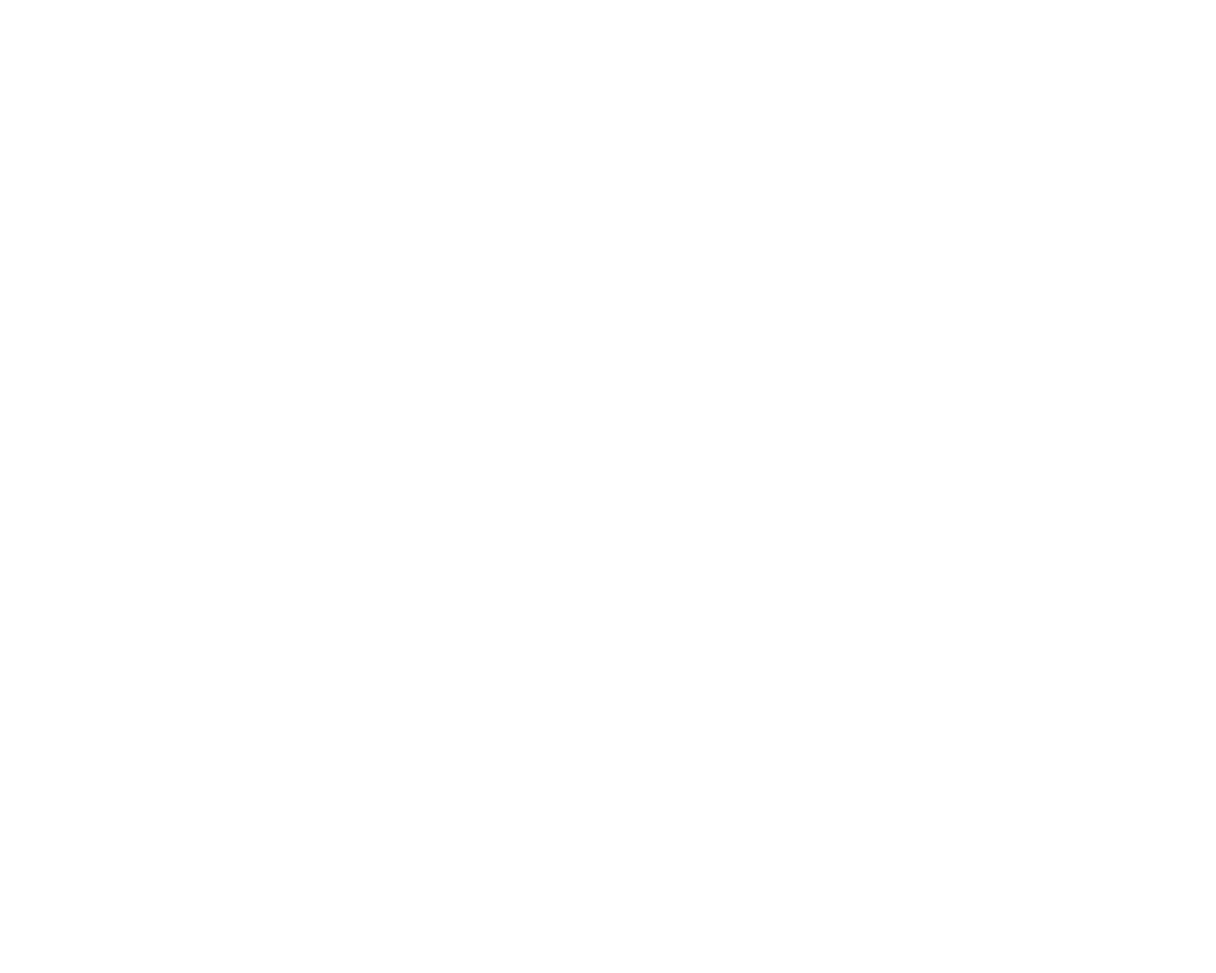
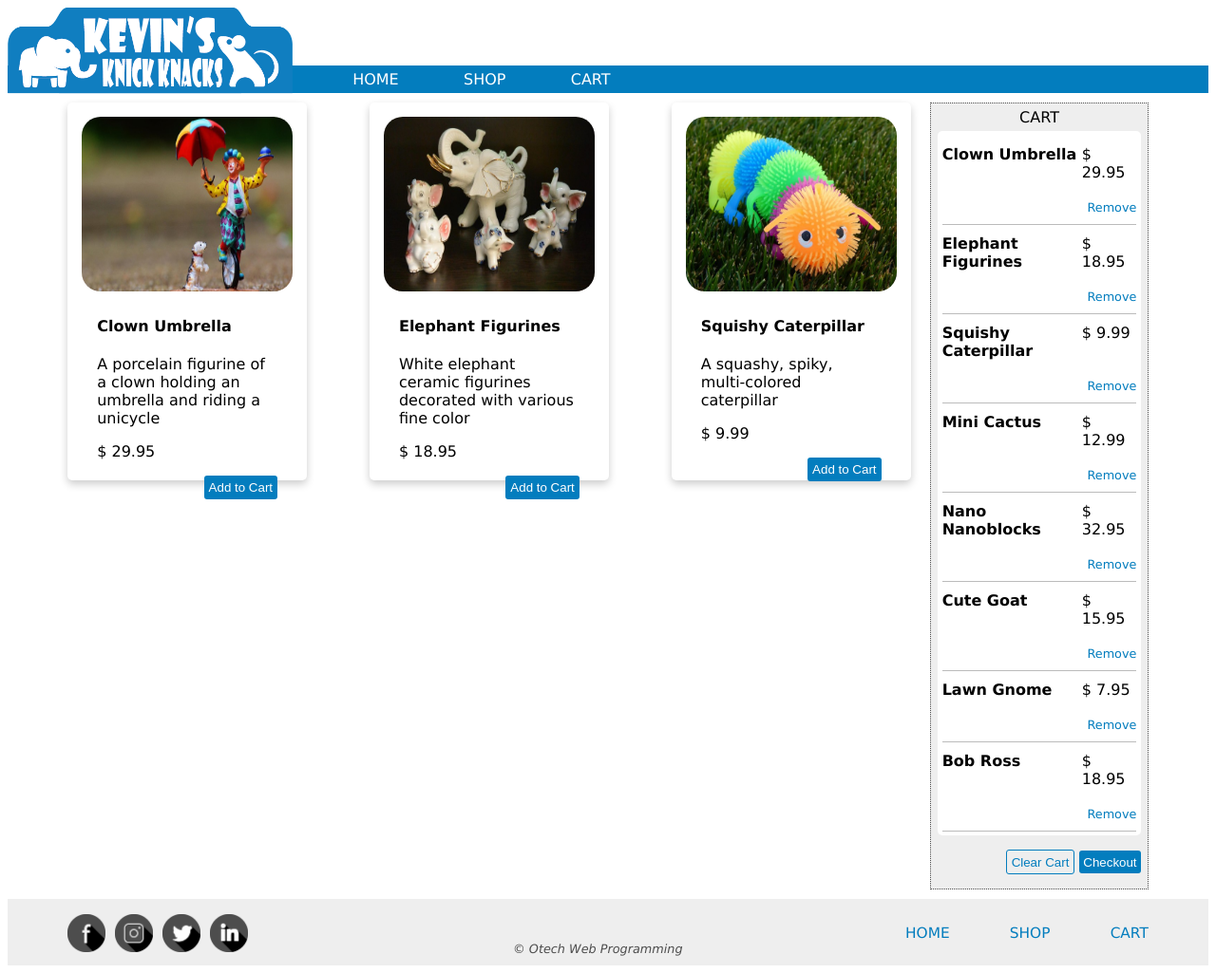
Before and after one commit to marlanzo69/ShoppingExperience, a plain HTML site: page shop.html in a window 1280 px wide. Shown: the whole page at 95% size. Before the commit the page ends 800 px from the top, so only its background shows below. Drawn offline with Linux system fonts and the light colour scheme.

Commit message:
thrid commit

```diff
--- a/shop.html
+++ b/shop.html
@@ -0,0 +1,181 @@
+<!DOCTYPE html>
+<html lang="en">
+<head>
+    <meta charset="UTF-8">
+    <meta name="viewport" content="width=device-width, initial-scale=1.0">
+    <title>Shop - Kevin's Knick Knacks</title>
+    <link rel="stylesheet" href="style.css">
+</head>
+<body>
+    <header>
+        <a href="index.html"> <img src="images/KevinsKnickKnacksLogo_037DBE.png" alt="logo"> </a>
+        <nav>
+            <div id="links">
+                    <a href="index.html">HOME</a>
+                    <a href="shop.html">SHOP</a>
+                    <a href="cart.html">CART</a>
+            </div>
+        </nav>
+    </header>
+
+    <main>
+        <aside>
+            <div id="sideBarHeading">CART</div>
+            <div id="sideBarContainer">
+                <div class="sideBarContainer">
+                    <!-- Clown Umbrella -->
+                    <div class="tableRow">
+                      <div class="tableCell">Clown Umbrella</div>
+                      <div class="tableCell">&dollar; 29.95</div>
+                    </div>
+                    <div class="tableRow">
+                      <div class="tableCell borderBottom"></div>
+                      <a href="#" class="tableCell borderBottom removeLink">Remove</a>
+                    </div>
+
+                    <!--   Elephant Figurines -->
+                    <div class="tableRow">
+                      <div class="tableCell">Elephant Figurines</div>
+                      <div class="tableCell">&dollar; 18.95</div>
+                    </div>
+                    <div class="tableRow">
+                      <div class="tableCell borderBottom"></div>
+                      <a href="#" class="tableCell borderBottom removeLink">Remove</a>
+                    </div>
+
+                    <!--   Squishy Caterpillar -->
+                    <div class="tableRow">
+                      <div class="tableCell">Squishy Caterpillar</div>
+                      <div class="tableCell">&dollar; 9.99</div>
+                    </div>
+                    <div class="tableRow">
+                      <div class="tableCell borderBottom"></div>
+                      <a href="#" class="tableCell borderBottom removeLink">Remove</a>
+                    </div>
+
+                    <!--   Mini Cactus -->
+                    <div class="tableRow">
+                      <div class="tableCell">Mini Cactus</div>
+                      <div class="tableCell">&dollar; 12.99</div>
+                    </div>
+                    <div class="tableRow">
+                      <div class="tableCell borderBottom"></div>
+                      <a href="#" class="tableCell borderBottom removeLink">Remove</a>
+                    </div>
+
+                    <!--   Nano Nanoblocks -->
+                    <div class="tableRow">
+                      <div class="tableCell">Nano Nanoblocks</div>
+                      <div class="tableCell">&dollar; 32.95</div>
+                    </div>
+                    <div class="tableRow">
+                      <div class="tableCell borderBottom"></div>
+                      <a href="#" class="tableCell borderBottom removeLink">Remove</a>
+                    </div>
+
+                    <!--   Cute Goat -->
+                    <div class="tableRow">
+                      <div class="tableCell">Cute Goat</div>
+                      <div class="tableCell">&dollar; 15.95</div>
+                    </div>
+                    <div class="tableRow">
+                      <div class="tableCell borderBottom"></div>
+                      <a href="#" class="tableCell borderBottom removeLink">Remove</a>
+                    </div>
+
+                    <!--   Lawn Gnome -->
+                    <div class="tableRow">
+                      <div class="tableCell">Lawn Gnome</div>
+                      <div class="tableCell">&dollar; 7.95</div>
+                    </div>
+                    <div class="tableRow">
+                      <div class="tableCell borderBottom"></div>
+                      <a href="#" class="tableCell borderBottom removeLink">Remove</a>
+                    </div>
+
+                    <!--   Bob Ross -->
+                    <div class="tableRow">
+                      <div class="tableCell">Bob Ross</div>
+                      <div class="tableCell">&dollar; 18.95</div>
+                    </div>
+                    <div class="tableRow">
+                      <div class="tableCell borderBottom"></div>
+                      <a href="#" class="tableCell borderBottom removeLink">Remove</a>
+                    </div>
+                  </div>
+
+
+
+
+
+            </div>
+
+            <div id="cartButtons">
+                <button id="clearCartButton">Clear Cart</button>
+                <button id="checkoutButton">Checkout</button>
+              </div>
+
+
+        </aside>
+
+        <div id="mainContentContainer">
+
+            <div id="cardContainer">
+
+                <div class="card" id="cardNumber1">
+                    <img src="images/shop/thumbnails/ClownUmbrella_Thumb.jpg" alt="Clown Umbrella">
+                    <div class="cardText">
+                        <h4>Clown Umbrella</h4>
+                        <p>A porcelain figurine of a clown holding an umbrella and riding a unicycle</p>
+                        <p>&dollar; 29.95</p>
+                        <button class="cartButton">Add to Cart</button>
+                    </div>
+                </div>
+
+
+                <div class="card" id="cardNumber2">
+                    <img src="images/shop/thumbnails/ElephantFigurines_Thumb.jpg" alt="Elephant Figurines">
+                    <div class="cardText">
+                        <h4>Elephant Figurines</h4>
+                        <p>White elephant ceramic figurines decorated with various fine color</p>
+                        <p>&dollar; 18.95</p>
+                        <button class="cartButton">Add to Cart</button>
+                    </div>
+                </div>
+
+
+                <div class="card" id="cardNumber3">
+                    <img src="images/shop/thumbnails/SquishyCaterpillar_Thumb.jpg" alt="Squishy Caterpillar">
+                    <div class="cardText">
+                        <h4>Squishy Caterpillar</h4>
+                        <p>A squashy, spiky, multi-colored caterpillar</p>
+                        <p>&dollar; 9.99</p>
+                        <button class="cartButton">Add to Cart</button>
+                    </div>
+                </div>
+            </div>
+
+        </div>
+    </main>
+
+    <footer>
+        <div id="socialMediaLinks">
+            <a href="#"><img src="images/facebook.png" alt="Facebook"></a>
+            <a href="#"><img src="images/instagram.png" alt="Instagram"></a>
+            <a href="#"><img src="images/twitter.png" alt="Twitter"></a>
+            <a href="#"><img src="images/linkedin.png" alt="LinkedIn"></a>
+        </div>
+
+        <div id="footerNav">
+            <a href="cart.html">CART</a>
+            <a href="shop.html">SHOP</a>
+            <a href="index.html">HOME</a>
+        </div>
+
+        <div id="copyright">
+            &copy; Otech Web Programming
+        </div>
+    </footer>
+
+</body>
+</html>
--- a/style.css
+++ b/style.css
@@ -68,6 +68,7 @@ aside a {
     padding: 2%;
     border-radius: 5px;
     width: 90%;
+    display: table;
 }
 
 
@@ -124,3 +125,85 @@ footer {
     font-style: italic;
     padding-top: 35px;
 }
+
+
+.tableRow {
+    display: table-row;
+}
+
+.tableCell {
+    display: table-cell;
+    padding: 10px 0;
+}
+.tableCell:first-child {
+    font-weight: bold;
+}
+
+#cartButtons {
+    text-align: right;
+    padding: 15px 3% 0 0;
+}
+
+#cartButtons button {
+    background-color: #037DBE;
+    border: none;
+    border-radius: 3px;
+    color: #FFFFFF;
+    padding: 2%;
+    cursor: pointer;
+}
+
+#cartButtons #clearCartButton {
+    background-color: #EEEEEE;
+    border: 1px solid #037DBE;
+    color: #037DBE;
+}
+
+.borderBottom {
+    border-bottom: 1px solid #BBBBBB;
+}
+
+.removeLink {
+    text-align: right;
+    font-size: 80%;
+    color: #037DBE;
+}
+
+#cardContainer {
+    display: flex;
+    justify-content: space-between;
+    flex-wrap: wrap;
+}
+
+.card {
+    box-shadow: 0 4px 8px 0 rgba(0, 0, 0, 0.2);
+    transition: 0.3s;
+    width: 25%;
+    border-radius: 5px;
+    padding: 15px;
+    margin-bottom: 40px;
+}
+
+.card:hover {
+    box-shadow: 0 8px 16px 0 rgba(0, 0, 0, 0.2);
+}
+
+.card img {
+    border-radius: 20px;
+    width: 100%;
+    height: 50%;
+}
+
+.cardText {
+    padding: 2px 16px;
+}
+
+.cardText button {
+    float: right;
+    background-color: #037DBE;
+    color: #FFFFFF;
+    border: none;
+    padding: 5px;
+    border-radius: 3px;
+    cursor: pointer;
+}
```
